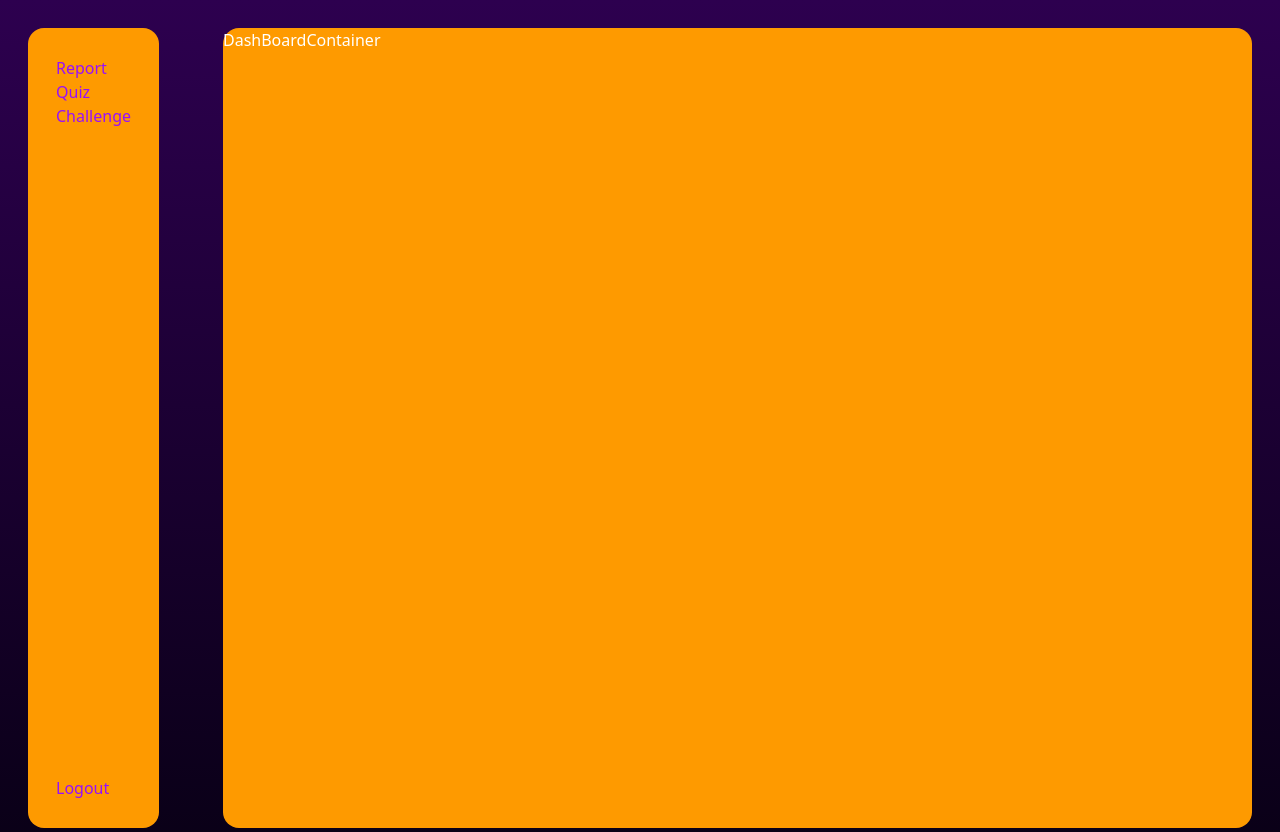
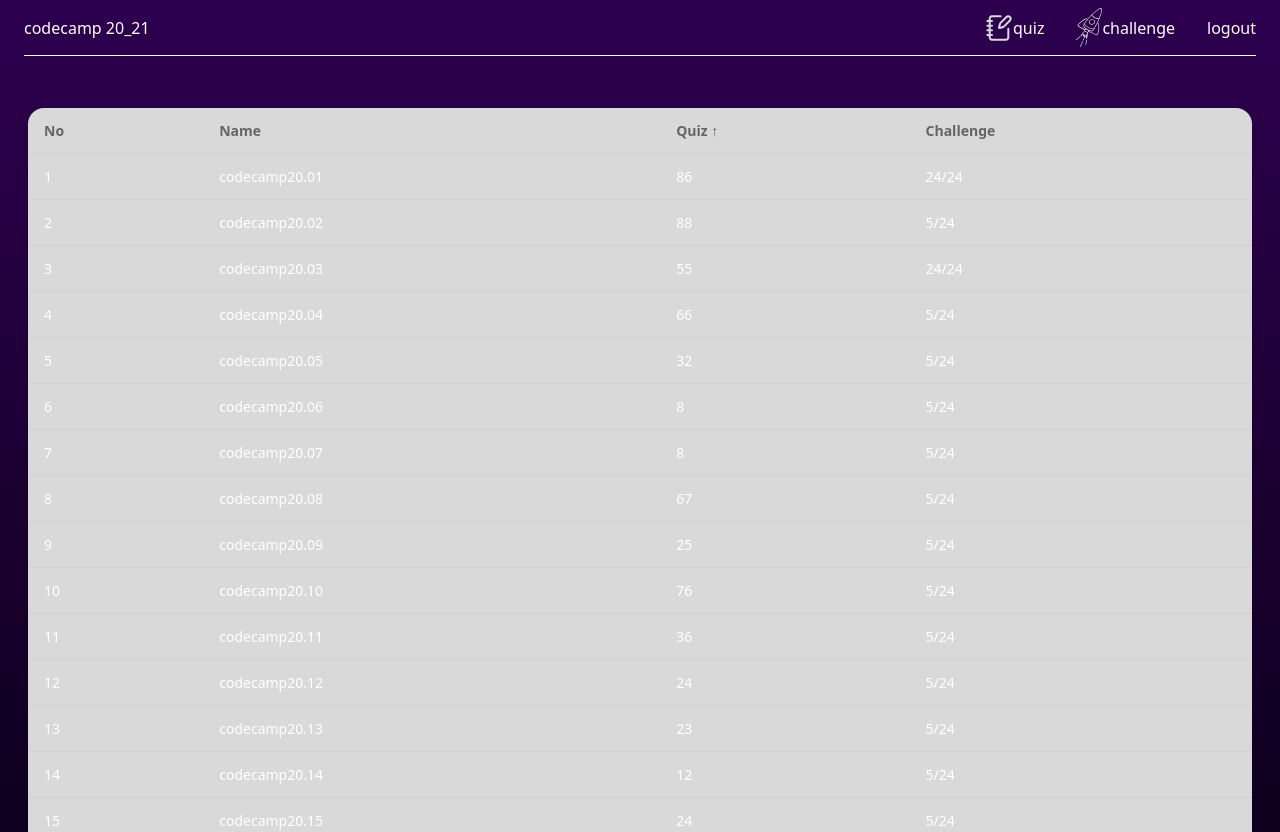
Before and after one commit to KonJengz/quiz_codecamp_web, a React (Vite) app: page /dashBoard in a window 1280 px wide. Shown: the top 832 px of the page. Built offline with nearby package versions, Linux system fonts and the light colour scheme.

Commit message:
DashBoardContainer admin

```diff
--- a/src/components/dashBoardComponents/DashBoardContainer.jsx
+++ b/src/components/dashBoardComponents/DashBoardContainer.jsx
@@ -1,8 +1,93 @@
-import React from 'react'
+import React, { useState } from 'react'
 
 function DashBoardContainer() {
+  const [data, setData] = useState([
+    { username: 'codecamp20.01', Quiz: 86, Challenge: '24/24' },
+    { username: 'codecamp20.02', Quiz: 88, Challenge: '5/24' },
+    { username: 'codecamp20.03', Quiz: 55, Challenge: '24/24' },
+    { username: 'codecamp20.04', Quiz: 66, Challenge: '5/24' },
+    { username: 'codecamp20.05', Quiz: 32, Challenge: '5/24' },
+    { username: 'codecamp20.06', Quiz: 8, Challenge: '5/24' },
+    { username: 'codecamp20.07', Quiz: 8, Challenge: '5/24' },
+    { username: 'codecamp20.08', Quiz: 67, Challenge: '5/24' },
+    { username: 'codecamp20.09', Quiz: 25, Challenge: '5/24' },
+    { username: 'codecamp20.10', Quiz: 76, Challenge: '5/24' },
+    { username: 'codecamp20.11', Quiz: 36, Challenge: '5/24' },
+    { username: 'codecamp20.12', Quiz: 24, Challenge: '5/24' },
+    { username: 'codecamp20.13', Quiz: 23, Challenge: '5/24' },
+    { username: 'codecamp20.14', Quiz: 12, Challenge: '5/24' },
+    { username: 'codecamp20.15', Quiz: 24, Challenge: '5/24' },
+    { username: 'codecamp20.16', Quiz: 42, Challenge: '5/24' },
+    { username: 'codecamp20.17', Quiz: 1, Challenge: '5/24' },
+  ])
+
+  const [sortConfig, setSortConfig] = useState({
+    key: "Quiz",
+    direction: "ascending",
+  })
+
+  const sortData = (key) => {
+    let direction = 'ascending';
+    if (sortConfig.key === key && sortConfig.direction === 'ascending') {
+      direction = 'descending';
+    }
+    setSortConfig({ key, direction });
+
+    const sortedData = [...data].sort((a, b) => {
+      if (key === 'Challenge') {
+
+        const challengeA = parseInt(a[key].split('/')[0]);
+        const challengeB = parseInt(b[key].split('/')[0]);
+        return direction === 'ascending'
+          ? challengeA - challengeB
+          : challengeB - challengeA;
+      }
+      return direction === 'ascending'
+        ? a[key] - b[key]
+        : b[key] - a[key];
+    });
+
+    setData(sortedData);
+  };
+
+
   return (
-    <div className='min-h-screen bg-amber-500 flex flex-col flex-1/3 m-7 rounded-2xl'>DashBoardContainer</div>
+    <div className='min-h-screen bg-[#D9D9D9] flex flex-col flex-1/3 m-7 rounded-2xl'>
+      <div className="overflow-x-auto">
+        <table className="table">
+
+          <thead>
+            <tr>
+              <th onClick={() => sortData('No')} className="cursor-pointer">
+                No {sortConfig.key === 'No' && (sortConfig.direction === 'ascending' ? '↑' : '↓')}
+              </th>
+              <th>
+                Name
+              </th>
+              <th onClick={() => sortData('Quiz')} className="cursor-pointer">
+                Quiz {sortConfig.key === 'Quiz' && (sortConfig.direction === 'ascending' ? '↑' : '↓')}
+              </th>
+              <th onClick={() => sortData('Challenge')} className="cursor-pointer">
+                Challenge {sortConfig.key === 'Challenge' && (sortConfig.direction === 'ascending' ? '↑' : '↓')}
+              </th>
+            </tr>
+          </thead>
+          <tbody>
+            {
+              data.map((row, index) => (
+                <tr className='hover:bg-base-300 '>
+                  <td>{index + 1}</td>
+                  <td >{row.username}</td>
+                  <td>{row.Quiz}</td>
+                  <td>{row.Challenge}</td>
+                </tr>
+              ))
+            }
+
+          </tbody>
+        </table>
+      </div>
+    </div>
   )
 }
 
--- a/src/components/dashBoardComponents/SideBar.jsx
+++ /dev/null
@@ -1,21 +0,0 @@
-import React from 'react'
-
-function SideBar() {
-
-    return (
-        <div className='min-h-screen bg-amber-500 flex flex-col m-7 rounded-2xl justify-between'>
-            <div className='flex flex-col m-7 items-start'>
-                <button className='hover:underline cursor-pointer text-purple-600'>Report</button>
-                <button className='hover:underline cursor-pointer text-purple-600'>Quiz</button>
-                <button className='hover:underline cursor-pointer text-purple-600'>Challenge</button>
-
-            </div>
-            <div className='flex items-start m-7'>
-                <button className='hover:underline cursor-pointer text-purple-600'>Logout</button>
-
-            </div>
-        </div>
-    )
-}
-
-export default SideBar
--- a/src/pages/admin/DashBoard.jsx
+++ b/src/pages/admin/DashBoard.jsx
@@ -1,12 +1,11 @@
 import React from 'react'
 import DashBoardContainer from '../../components/dashBoardComponents/DashBoardContainer'
-import SideBar from '../../components/dashBoardComponents/SideBar'
+
 
 function DashBoard() {
   return (
 
     <div className='flex gap-2'>
-      <SideBar/>
       <DashBoardContainer/>
     </div>
   )
--- a/src/routes/AppRouter.jsx
+++ b/src/routes/AppRouter.jsx
@@ -15,7 +15,6 @@ import DashBoard from "../pages/admin/DashBoard";
 
 const router = createBrowserRouter([
   { path: "/login", element: <LoginPage /> },
-  { path: "/dashBoard", element: <DashBoard/>},
   {
     path: '/',
     element: <App />,
@@ -23,8 +22,9 @@ const router = createBrowserRouter([
       {
         index: true,
         element:
-          <QuizCategoryPage />
+        <QuizCategoryPage />
       },
+      { path: "/dashBoard", element: <DashBoard/>},
       { path: "/quiz/:categoryId/:quizId", element: <QuizPage /> },
       { path: "*", element: <Navigate to="/" /> },
     ],
```
